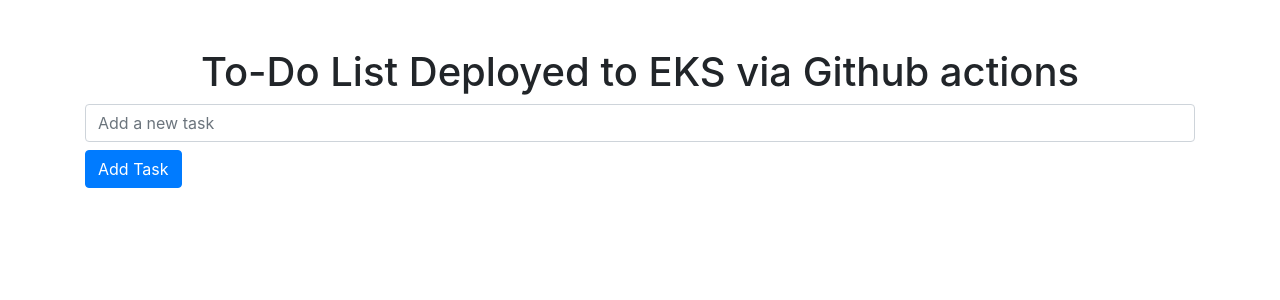
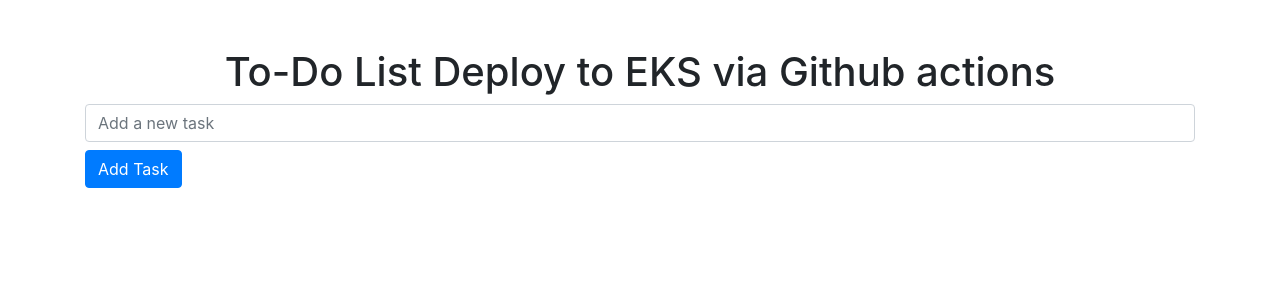
Before and after one commit to ChepkemoiPeris/python-todo-app-devops-demo, a Flask app: template app/templates/index.html in a window 1280 px wide. Shown: the top 300 px of the page. Run offline with Flask 3, Linux system fonts and the light colour scheme; the template is opened without the code that fills it, so the values that code supplies are empty; parts of the project's set-up code (start-up, migrations or seed data) failed here and were passed over; some libraries are stand-ins or nearby versions.

Commit message:
update flask app

```diff
--- a/app/templates/index.html
+++ b/app/templates/index.html
@@ -8,7 +8,7 @@
 </head>
 <body>
  <div class="container mt-5">
-     <h1 class="text-center">To-Do List Deployed to EKS via Github actions</h1>
+     <h1 class="text-center">To-Do List Deploy to EKS via Github actions</h1>
      <form action="/add" method="POST" class="mb-4">
          <input type="text" name="task" class="form-control" placeholder="Add a new task" required>
          <button type="submit" class="btn btn-primary mt-2">Add Task</button>
```
